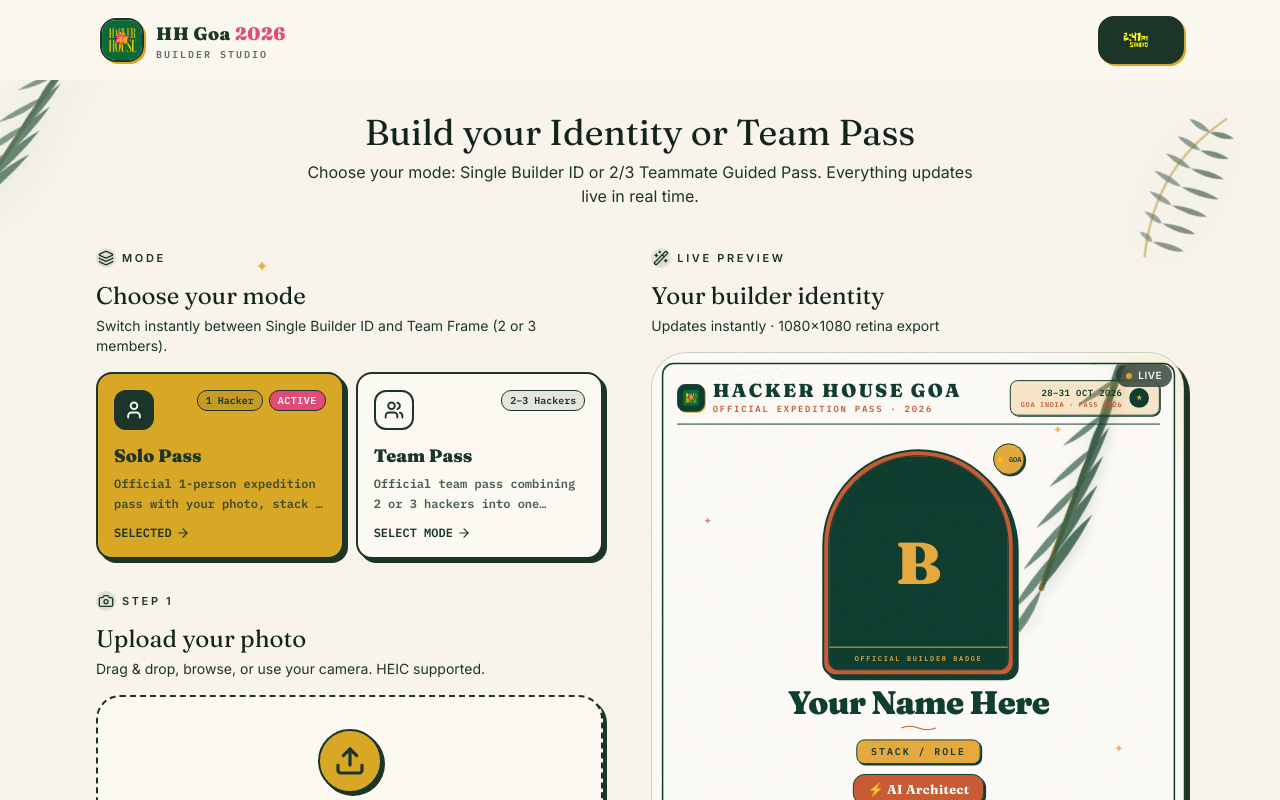
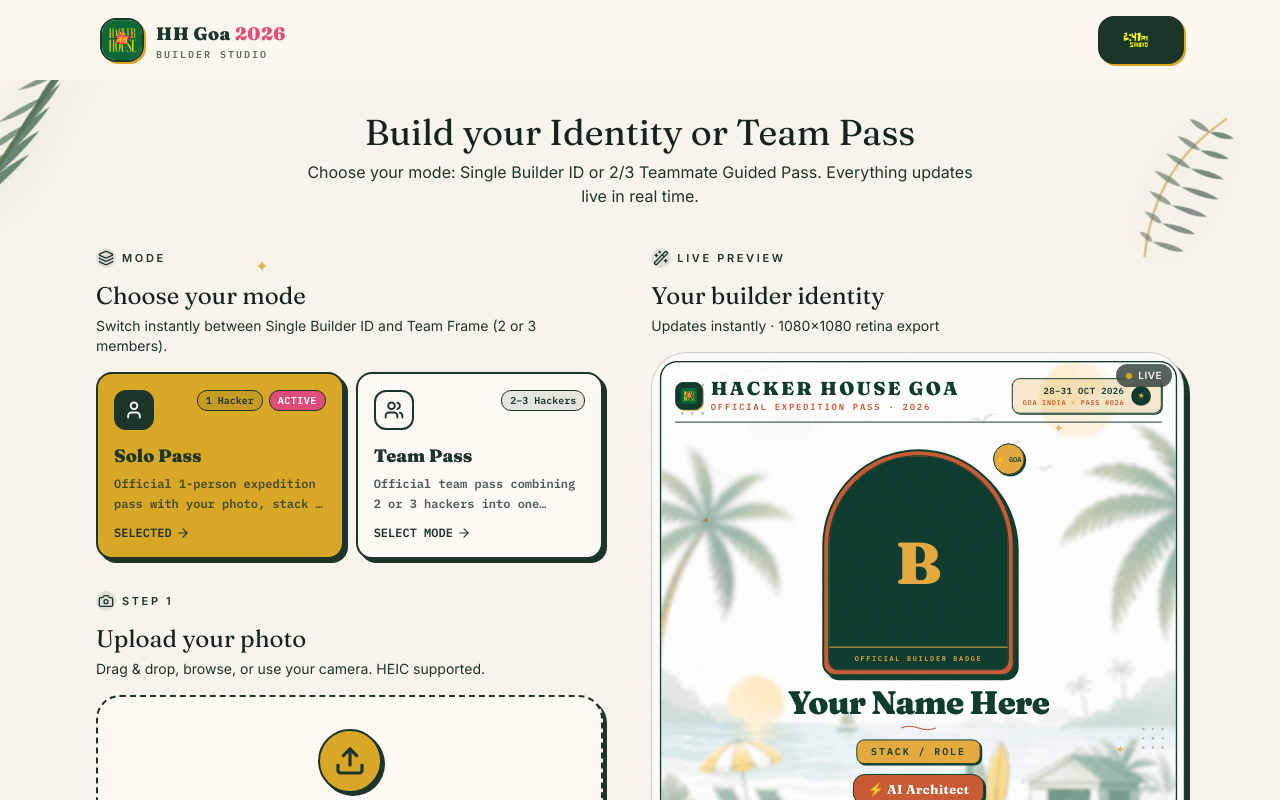
Before and after one commit to hitesh0106/HHGOA, a Next.js app: page / in a window 1280 px wide. Shown: the top 800 px of the page. Built offline with nearby package versions, Linux system fonts and the light colour scheme.

Commit message:
feat(design): integrate soft-focus white Goa beach background clipped inside green border frame

```diff
--- a/src/components/frames/builder-id-card.tsx
+++ b/src/components/frames/builder-id-card.tsx
@@ -60,25 +60,24 @@ export const BuilderIdCard = React.forwardRef<
       }}
     >
       {/* 3–5% Vintage Paper Grain Texture Overlay */}
-      <svg className="pointer-events-none absolute inset-0 h-full w-full opacity-[0.04] z-30">
+      <svg className="pointer-events-none absolute inset-0 h-full w-full opacity-[0.03] z-30">
         <filter id="paper-noise">
           <feTurbulence type="fractalNoise" baseFrequency="0.8" numOctaves="3" stitchTiles="stitch" />
         </filter>
         <rect width="100%" height="100%" filter="url(#paper-noise)" />
       </svg>
 
-      {/* Subtle Top-Right Sunlight Glow */}
-      <div
-        aria-hidden
-        className="pointer-events-none absolute -right-20 -top-20 h-[450px] w-[450px] rounded-full z-0"
-        style={{
-          background:
-            "radial-gradient(ellipse at 90% 10%, rgba(229, 169, 60, 0.18) 0%, rgba(229, 169, 60, 0.03) 50%, transparent 70%)",
-        }}
-      />
+      {/* Single Clean Outer Border Frame (Matching Reference Layout) */}
+      <div className="absolute inset-4 rounded-[2.2rem] border-3 border-[#0D3B2E] p-7 flex flex-col justify-between overflow-hidden bg-[#FDFBF7] z-10">
 
-      {/* Outer Single Luxury Printed Pass Frame */}
-      <div className="absolute inset-5 rounded-2xl border-3 border-[#0D3B2E] p-7 flex flex-col justify-between overflow-hidden bg-[#FDFBF7]/98 z-10">
+        {/* Soft Blurred White Goa Tropical Environment Background Layer (Clipped Inside Green Border) */}
+        {/* eslint-disable-next-line @next/next/no-img-element */}
+        <img
+          src="/goa-beach-soft-bg.jpg"
+          alt=""
+          aria-hidden="true"
+          className="pointer-events-none absolute inset-0 h-full w-full object-cover z-0"
+        />
 
         {/* Faded Passport Stamp Watermark Behind Header (6% Opacity) */}
         <div className="pointer-events-none absolute left-8 top-6 border-2 border-dashed border-[#0D3B2E] p-3 opacity-[0.06] rotate-[-10deg] rounded-lg z-0">
@@ -87,15 +86,6 @@ export const BuilderIdCard = React.forwardRef<
           </p>
           <p className="font-mono text-[12px] font-bold text-[#C85A32]">INDIA POST · 2026</p>
         </div>
-
-        {/* Single Elegant Top-Right Palm Leaf */}
-        <PalmFrond
-          className="absolute -right-20 -top-12 w-[520px] text-[#0D3B2E]/[0.08] pointer-events-none z-0"
-          style={{
-            filter: "drop-shadow(3px 10px 14px rgba(13, 59, 46, 0.15))",
-            transform: "rotate(-25deg)",
-          }}
-        />
 
         {/* Tiny Decorative Stars */}
         <Sparkle className="absolute top-[12%] right-[22%] h-4 w-4 text-[#E5A93C] opacity-80" />
--- a/src/components/frames/team-frame-card.tsx
+++ b/src/components/frames/team-frame-card.tsx
@@ -55,33 +55,23 @@ export const TeamFrameCard = React.forwardRef<
       }}
     >
       {/* 3–5% Vintage Paper Grain Texture Overlay */}
-      <svg className="pointer-events-none absolute inset-0 h-full w-full opacity-[0.04] z-30">
+      <svg className="pointer-events-none absolute inset-0 h-full w-full opacity-[0.03] z-30">
         <filter id="team-paper-noise">
           <feTurbulence type="fractalNoise" baseFrequency="0.8" numOctaves="3" stitchTiles="stitch" />
         </filter>
         <rect width="100%" height="100%" filter="url(#team-paper-noise)" />
       </svg>
 
-      {/* Subtle Top-Right Sunlight Glow */}
-      <div
-        aria-hidden
-        className="pointer-events-none absolute -right-20 -top-20 h-[450px] w-[450px] rounded-full z-0"
-        style={{
-          background:
-            "radial-gradient(ellipse at 90% 10%, rgba(229, 169, 60, 0.18) 0%, rgba(229, 169, 60, 0.03) 50%, transparent 70%)",
-        }}
-      />
+      {/* Single Clean Outer Border Frame (Matching Reference Layout) */}
+      <div className="absolute inset-4 rounded-[2.2rem] border-3 border-[#0D3B2E] p-7 flex flex-col justify-between overflow-hidden bg-[#FDFBF7] z-10">
 
-      {/* Outer Single Luxury Printed Pass Frame */}
-      <div className="absolute inset-5 rounded-2xl border-3 border-[#0D3B2E] p-7 flex flex-col justify-between overflow-hidden bg-[#FDFBF7]/98 z-10">
-
-        {/* Top-Right Palm Frond with Soft Shadow ONLY */}
-        <PalmFrond
-          className="absolute -right-20 -top-12 w-[520px] text-[#0D3B2E]/[0.08] pointer-events-none z-0"
-          style={{
-            filter: "drop-shadow(3px 10px 14px rgba(13, 59, 46, 0.15))",
-            transform: "rotate(-25deg)",
-          }}
+        {/* Soft Blurred White Goa Tropical Environment Background Layer (Clipped Inside Green Border) */}
+        {/* eslint-disable-next-line @next/next/no-img-element */}
+        <img
+          src="/goa-beach-soft-bg.jpg"
+          alt=""
+          aria-hidden="true"
+          className="pointer-events-none absolute inset-0 h-full w-full object-cover z-0"
         />
 
         {/* Tiny Decorative Stars */}
```
Also changed, not shown: public/goa-beach-soft-bg.jpg (added).
